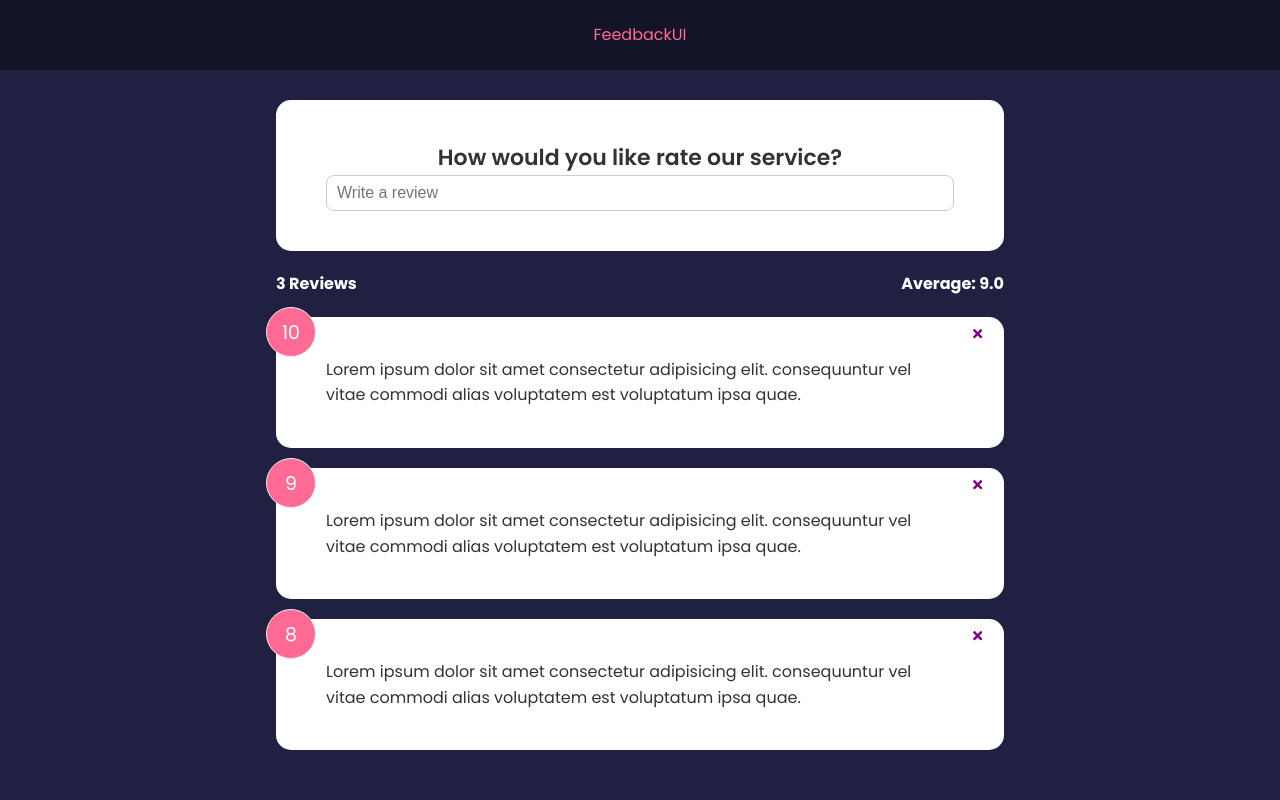
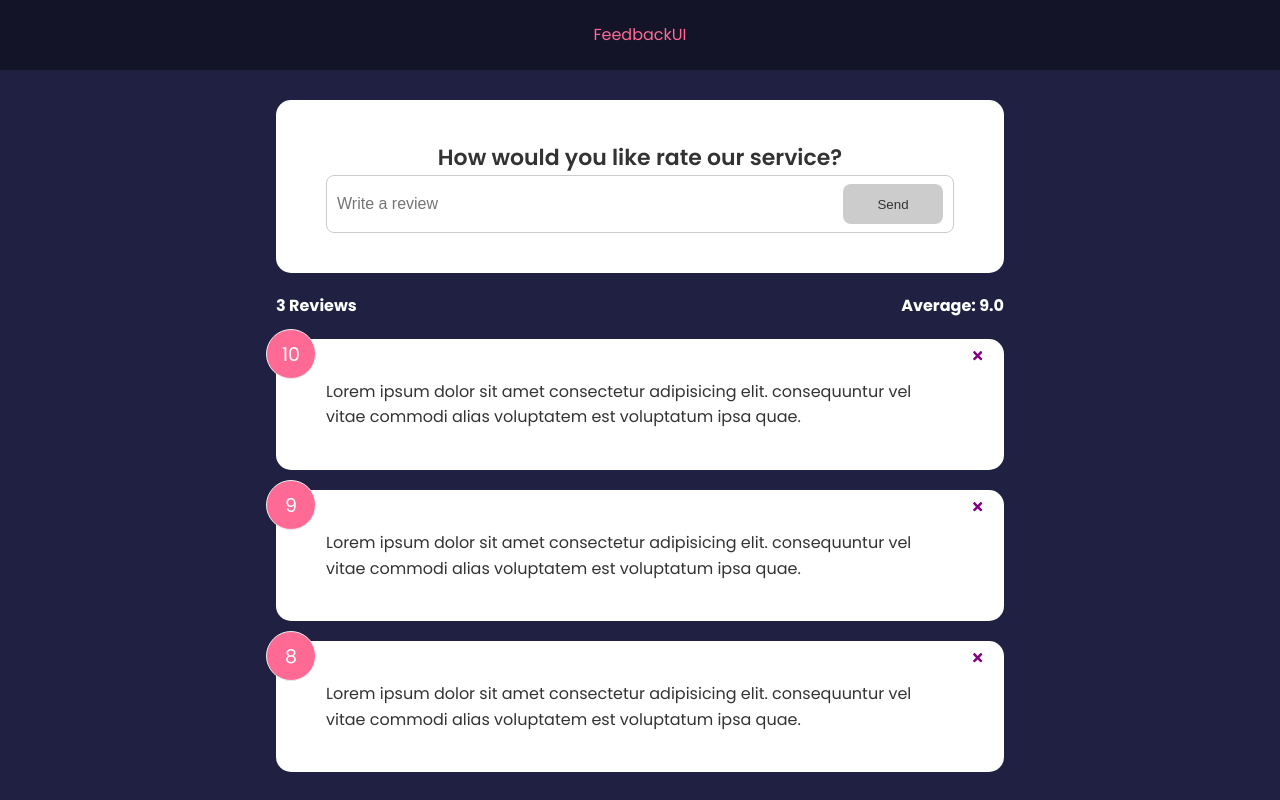
Before and after one commit to stanleyoos/feedback-app, a React (Create React App) app: page / in a window 1280 px wide. Built offline with nearby package versions, Linux system fonts and the light colour scheme.

Commit message:
added button component

```diff
--- a/src/components/FeedbackForm.jsx
+++ b/src/components/FeedbackForm.jsx
@@ -1,9 +1,23 @@
 import { useState } from 'react'
 import Card from './shared/Card'
+import Button from './shared/Button'
 
 const FeedbackForm = () => {
   const [text, setText] = useState('')
+  const [btnIsDisabled, setBtnDisabled] = useState(true)
+  const [message, setMessage] = useState('')
+
   const handleTextInput = (e) => {
+    if (text === '') {
+      setMessage(null)
+      setBtnDisabled(true)
+    } else if (text !== '' && text.trim().length <= 10) {
+      setMessage('Text must be at least 10 characters')
+      setBtnDisabled(true)
+    } else {
+      setBtnDisabled(false)
+      setMessage(null)
+    }
     setText(e.target.value)
   }
   return (
@@ -17,7 +31,11 @@
             value={text}
             onChange={handleTextInput}
           />
+          <Button type="submit" isDisabled={btnIsDisabled}>
+            Send
+          </Button>
         </div>
+        {message && <div className="message">{message} </div>}
       </form>
     </Card>
   )
--- /dev/null
+++ b/src/components/shared/Button.jsx
@@ -0,0 +1,24 @@
+import PropTypes from 'prop-types'
+
+const Button = ({ children, version, type, isDisabled }) => {
+  return (
+    <button type={type} disabled={isDisabled} className={`btn btn-${version}`}>
+      {children}
+    </button>
+  )
+}
+
+Button.defaultProps = {
+  version: 'primary',
+  type: 'button',
+  isDisabled: false,
+}
+
+Button.propTypes = {
+  children: PropTypes.node.isRequired,
+  version: PropTypes.string,
+  type: PropTypes.string,
+  isDisabled: PropTypes.bool,
+}
+
+export default Button
```
Also changed, not shown: 1 other file (tests, documents, lock files or other folders).
